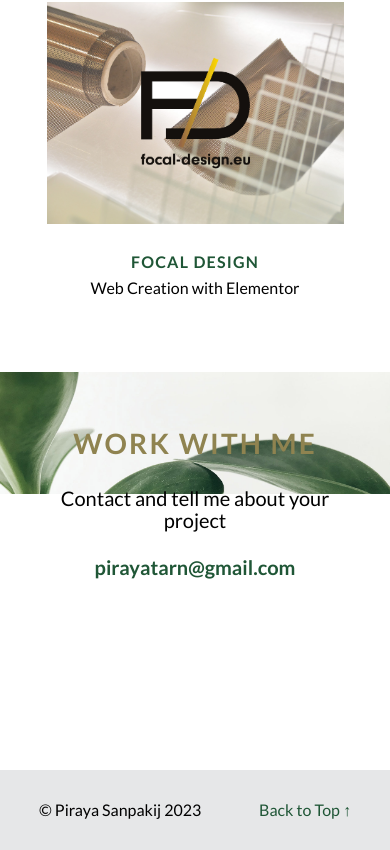
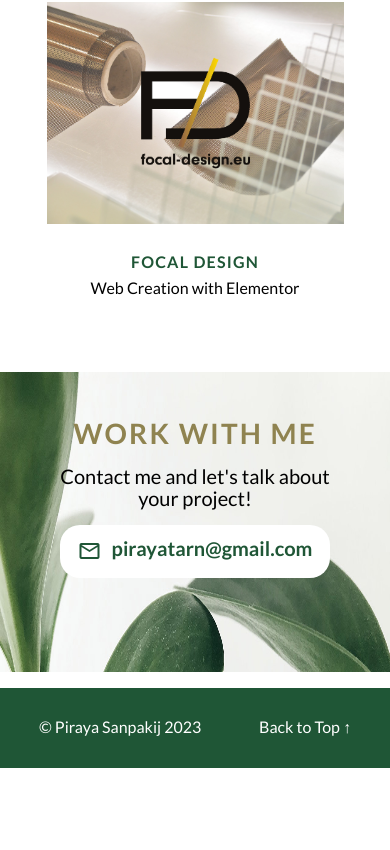
Before and after one commit to Piraya99/home, a React (Create React App) app: page / in a window 390 px wide. Shown: the part 4093-4943 px from the top of the page. After the commit the page ends 4861 px from the top, so only its background shows below. Built offline with nearby package versions, Linux system fonts and the light colour scheme.

Commit message:
Styling Contact for mobile & Fix style crashes

```diff
--- a/src/App.css
+++ b/src/App.css
@@ -1,5 +1,7 @@
 @import url('https://fonts.googleapis.com/css2?family=Lato:ital,wght@0,400;0,700;1,300&display=swap');
+/* Import Icons */
 @import url('https://fonts.googleapis.com/icon?family=Material+Icons');
+@import url('https://fonts.googleapis.com/css2?family=Material+Symbols+Outlined:opsz,wght,FILL,GRAD@48,400,0,0');
 @import url('https://cdn.jsdelivr.net/gh/lipis/flag-icons@6.6.6/css/flag-icons.min.css');
 
 
@@ -76,6 +78,15 @@ button span.material-icons {
 .material-icons.md-48 {
   font-size: 48px;
 }
+
+.material-symbols-outlined {
+  font-variation-settings:
+  'FILL' 0,
+  'wght' 4  00,
+  'GRAD' 0,
+  'opsz' 48
+}
+
 
 /* Header Rulesets*/
 
@@ -174,6 +185,7 @@ h5 {
 p {
   font-weight: 400;
   max-width: 60ch;
+  font-size: 1rem;
 }
 
 strong {
--- a/src/components/Contact.js
+++ b/src/components/Contact.js
@@ -8,9 +8,12 @@ export default function Contact(props) {
 			<img src={bgContact} alt="bgContact" />
 			<div>
 				<h3>{props.french ? "Travaillez avec moi" : "Work with me"}</h3>
-				<p>{props.french ? "Me contacter pour parler de votre projet." :
-								"Contact and tell me about your project"}</p>
-				<p className={styles.email}>pirayatarn@gmail.com</p>
+				<p>{props.french ? "Contactez moi pour parler de votre projet !" :
+								"Contact me and let's talk about your project!"}</p>
+				<p className={styles.email}>
+					<span className="material-icons md-24 material-symbols-outlined">mail</span>
+					pirayatarn@gmail.com
+				</p>
 			</div>
 		</div>
 	);
--- a/src/components/Contact.module.css
+++ b/src/components/Contact.module.css
@@ -1,12 +1,14 @@
 div.contact img {
 	position:absolute;
     z-index:0;
+    height: 300px;
+    width: 100%;
 }
 
 div.contact div{
 	position: relative;
     z-index:1;
-    padding: 40px;
+    padding: 50px;
 }
 
 div.contact h3 {
@@ -14,7 +16,7 @@ div.contact h3 {
 	margin: 0 auto;
 	color: var(--main-beige);
 	font-size: 1.75rem;
-	padding: 20px;
+	padding-bottom: 20px;
 }
 
 div.contact p {
@@ -22,10 +24,14 @@ div.contact p {
 	margin: 0 auto;
 	text-align: center;
 	font-size: 1.25rem;
-	padding: 12px;
+	padding-bottom: 15px;
 }
 
 .email {
 	font-weight: 700;
 	color: var(--main-darkgreen);
+	background-color: var(--background-color);
+	border-radius: 20px;
+	padding: 12px 10px 0;
+	width: 250px;
 }
--- a/src/components/Footer.js
+++ b/src/components/Footer.js
@@ -4,7 +4,7 @@ import styles from'./Footer.module.css';
 export default function Footer(props) {
 	return (
 		<div className={styles.footer}>
-			<div>&copy; Piraya Sanpakij 2023</div>
+			<p>&copy; Piraya Sanpakij 2023</p>
 			<nav><a href="#top">{props.french ? 'Haut de Page' : 'Back to Top'} &uarr;</a></nav>
 		</div>
 	);
--- a/src/components/Footer.module.css
+++ b/src/components/Footer.module.css
@@ -1,11 +1,19 @@
 .footer {
   height: 80px;
-  background-color: var(--main-lightgrey);
+  background-color: var(--main-darkgreen);
   display: flex;
   align-items: center;
   justify-content: space-between;
   margin-top: 60px;
   padding: 0 10%;
   position: relative;
-  top: 80px;
+  top: 0;
 }
+
+.footer p {
+  color: var(--background-color);
+}
+
+.footer a {
+  color: var(--background-color);
+}
--- a/src/components/Navbar.js
+++ b/src/components/Navbar.js
@@ -3,7 +3,7 @@ import styles from './Navbar.module.css';
 
 export default function Navbar(props) {
 	return (
-		<nav className={styles.nav}>
+		<nav className={styles.navbar}>
 	        <ul>
 	          <li><a href="#experience">{props.french ? 'Parcours' : 'Experiences'}</a></li>
 	          <li><a href="#projects">{props.french ? 'Projets' : 'Projects'}</a></li>
--- a/src/components/Navbar.module.css
+++ b/src/components/Navbar.module.css
@@ -12,10 +12,6 @@ nav li {
   padding-right: 40px;
 }
 
-nav a:link {
+.navbar a:link {
   color: var(--main-darkgreen);
 }
-
-nav a:link {
-  color: var(--main-darkgreen);
-}
```
